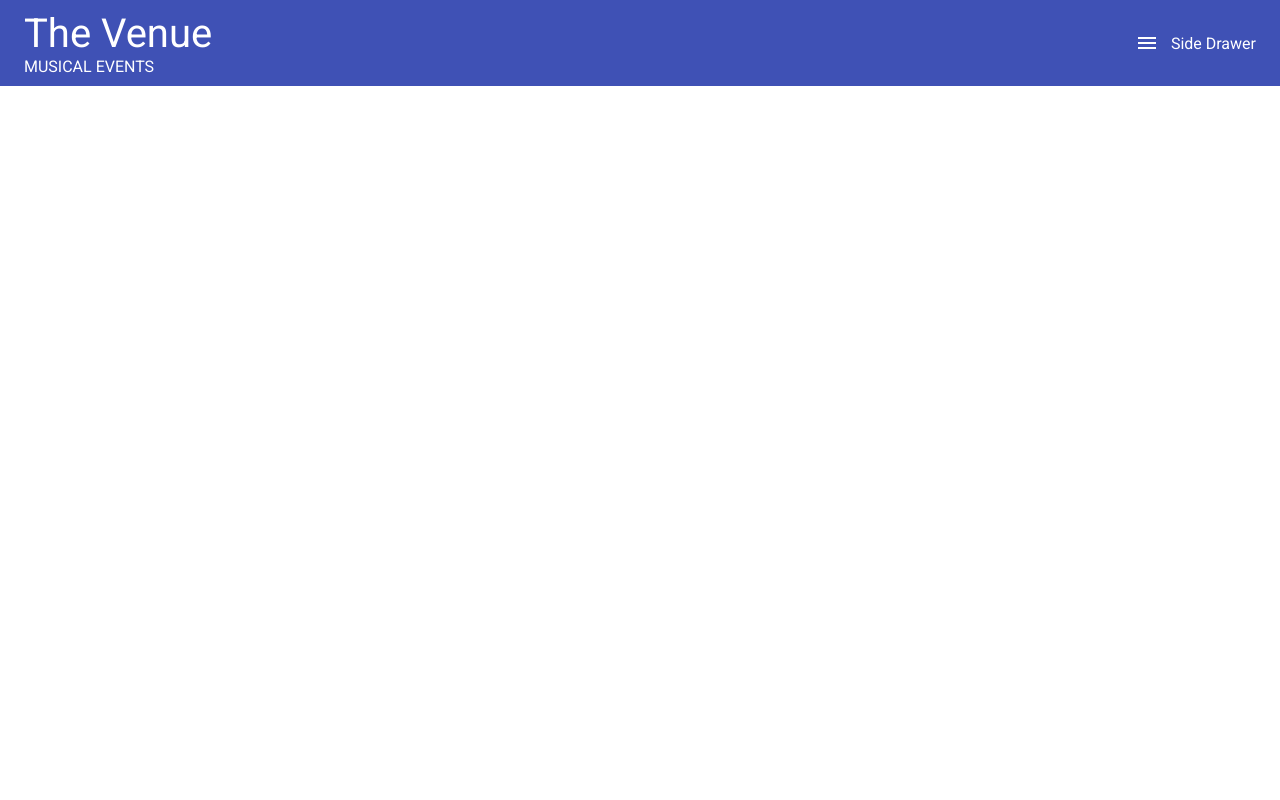
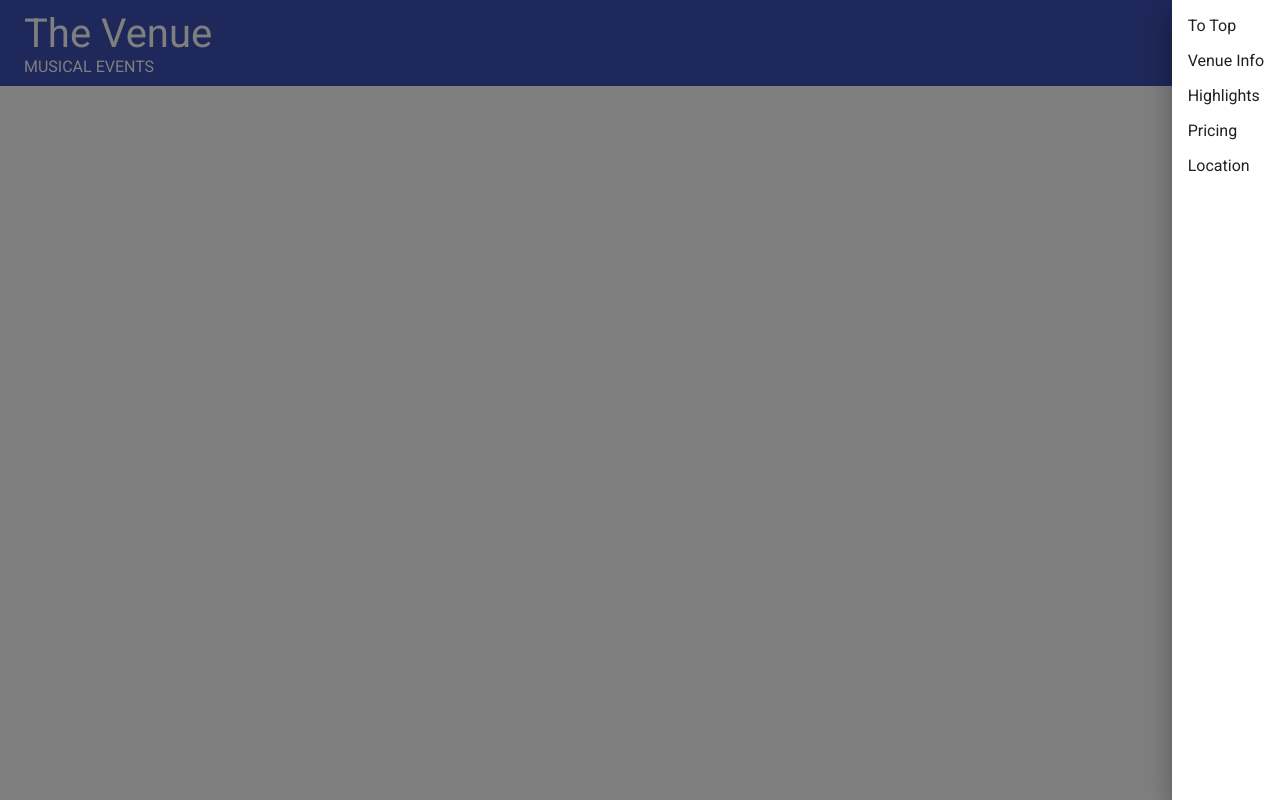
Before and after one commit to frontendprof/react-sahna-app, a React (Create React App) app: page / in a window 1280 px wide. Both pictures are taken after a click on the button "Menu". Built offline with nearby package versions, Linux system fonts and the light colour scheme.

Commit message:
sidedrawer component

```diff
--- a/src/components/HeaderFooter/Header.js
+++ b/src/components/HeaderFooter/Header.js
@@ -1,16 +1,22 @@
 
-import React from 'react';
+import React,{useState,useEffect} from 'react';
 
 import AppBar from '@material-ui/core/AppBar';
 import Toolbar from '@material-ui/core/Toolbar';
-// import Typography from '@material-ui/core/Typography';
-// import Button from '@material-ui/core/Button';
 import IconButton from '@material-ui/core/IconButton';
 import MenuIcon from '@material-ui/icons/Menu'
 import SideDrawer from './SideDrawer';
 
 
 const Header = () => {
+
+    const[sideDrawer,setSideDrawer]=useState(false)
+
+
+    const toggleDrawer=value=>{
+        setSideDrawer(value)
+    }
+
     return (
         <AppBar
             position="fixed"
@@ -24,10 +30,10 @@
                 </div>
 
                 <IconButton aria-label="Menu" color="inherit">
-                    <MenuIcon />
+                    <MenuIcon onClick={()=>toggleDrawer(true)}/>
                 </IconButton>
 
-                <SideDrawer />
+                <SideDrawer open={sideDrawer} onClose={(value)=>toggleDrawer(value)}/>
             </Toolbar>
 
         </AppBar>
--- a/src/components/HeaderFooter/SideDrawer.js
+++ b/src/components/HeaderFooter/SideDrawer.js
@@ -1,11 +1,41 @@
 
-import React from 'react'
+import React from 'react';
+import Drawer from '@material-ui/core/Drawer';
+import List from '@material-ui/core/List';
+import ListItem from '@material-ui/core/ListItem';
 
-const SideDrawer = () => {
+
+
+const SideDrawer = ({open,onClose}) => {
+
+
+    const links=[
+        {where:"featured",value:"To Top"},
+        {where:"venueinfo",value:"Venue Info"},
+        {where:"highlights",value:"Highlights"},
+        {where:"pricing",value:"Pricing"},
+        {where:"location",value:"Location"},
+    ]
+
+    const renderItem=item=>{
+       return(
+            <ListItem button onClick={()=>alert(item.where)} key={item.where}>
+                {item.value}
+            </ListItem>
+       )
+    }
+
     return (
-        <div>
-            Side Drawer
-        </div>
+        <Drawer
+            anchor="right"
+            open={open}
+            onClose={()=>onClose(false)}
+        >
+            <List component="nav">
+               {links.map(item=>renderItem(item))}
+            </List>
+
+        </Drawer>
     )
 }
 
```
Also changed, not shown: 1 other file (tests, documents, lock files or other folders).
